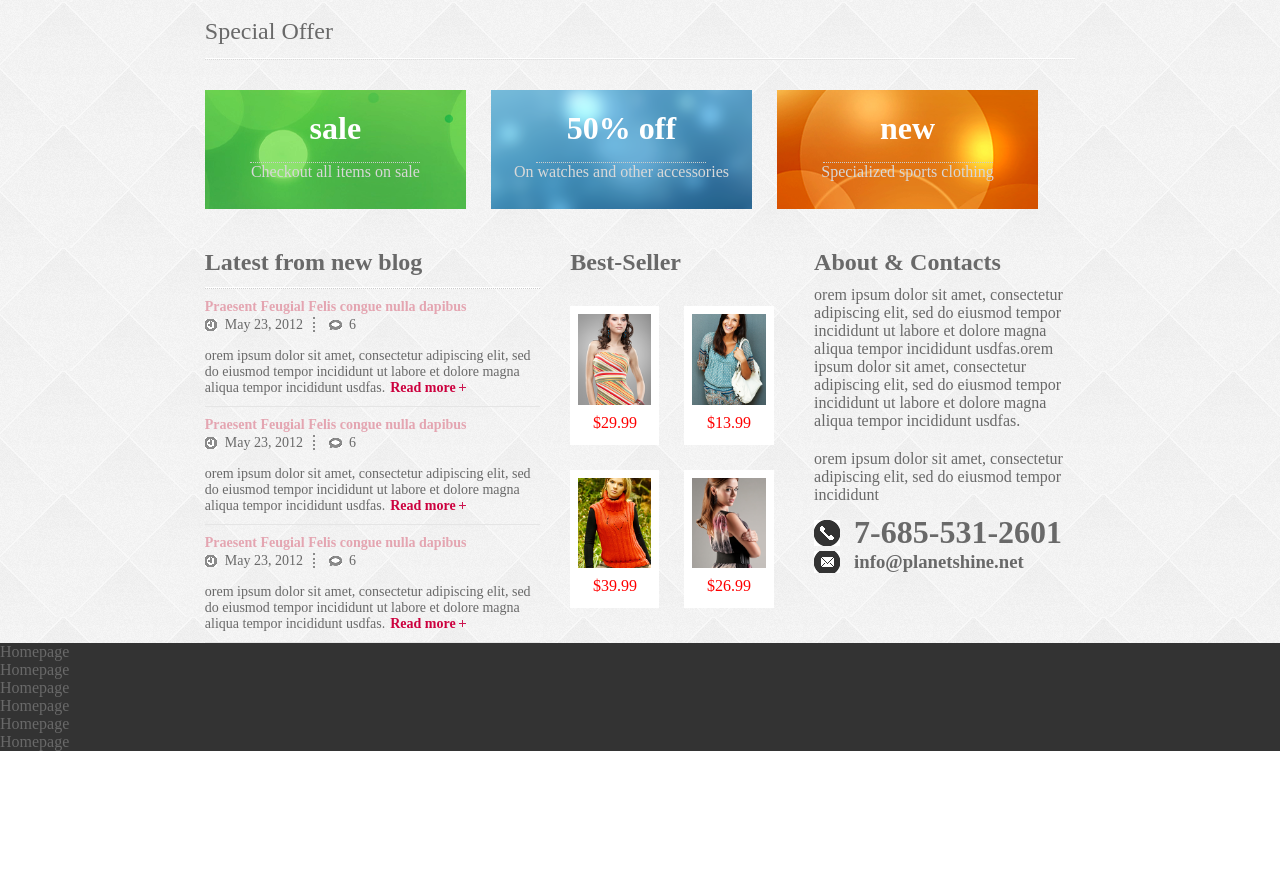
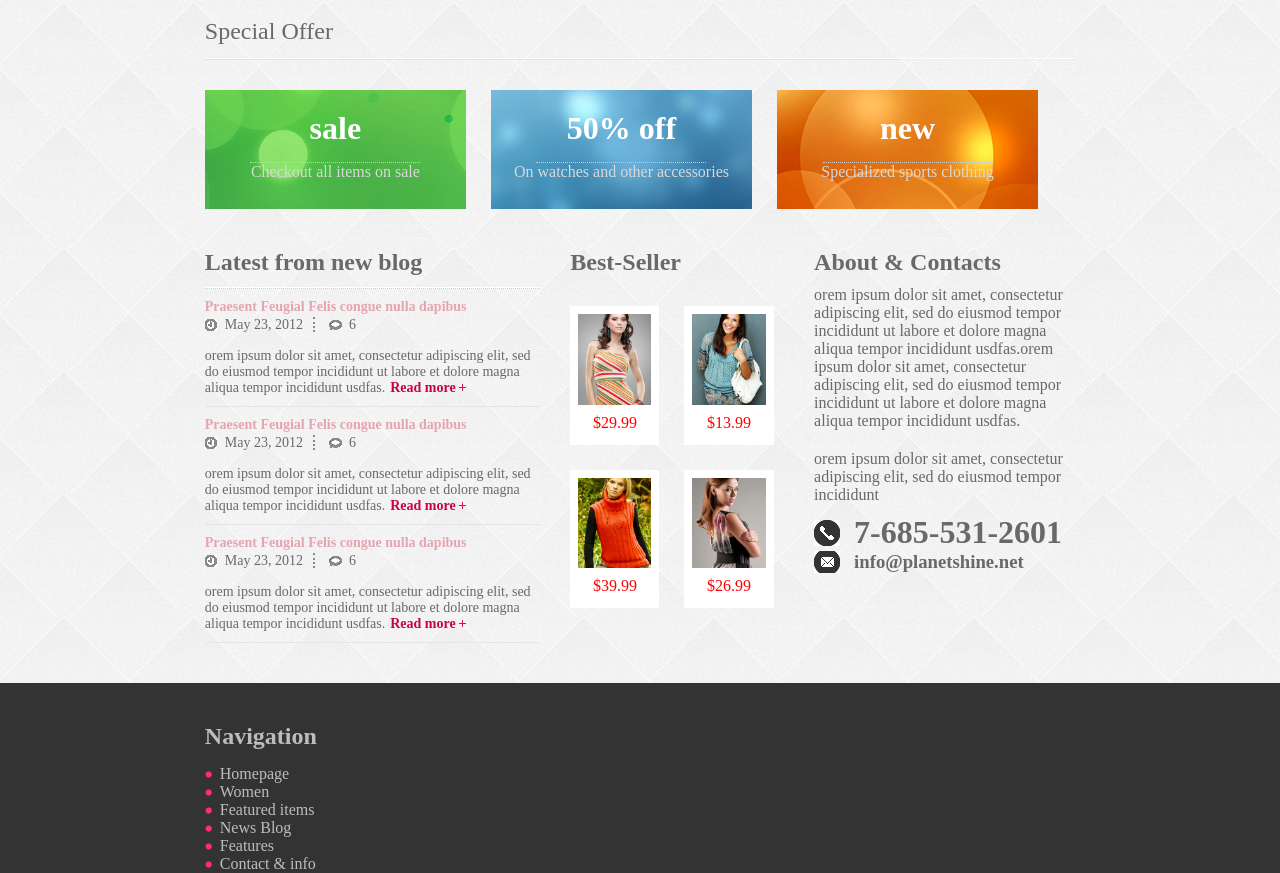
Before and after one commit to jungRoit/pandora, a plain HTML site: page index.html in a window 1280 px wide. Shown: the part 1597-2470 px from the top of the page. Before the commit the page ends 2348 px from the top, so only its background shows below. Drawn offline with Linux system fonts and the light colour scheme.

Commit message:
footer navigation added

```diff
--- a/css/layout.css
+++ b/css/layout.css
@@ -206,7 +206,7 @@ float: right;
 .col3-section {
     width: 68%;
     margin: auto;
-    padding: 40px 0 0 0;
+    padding: 40px 0 40px 0;
 }
 
 .section-left {
@@ -258,4 +258,9 @@ width: 70%;
 
 .footer-top {
     width: 68%;
+    margin: auto;
 }
+
+.navigation {
+    /* width: 20%; */
+}
--- a/css/style.css
+++ b/css/style.css
@@ -178,6 +178,10 @@
     font-weight: normal;
 }
 
+.content-title a {
+    color: #696969;
+}
+
 .content-title span {
     width: 13%;
     float: right;
@@ -334,4 +338,20 @@
 
 .footer {
     background: #333333;
+    color: #bdbdbd;
 }
+
+.navigation-head {
+    padding: 40px 0 15px 0;
+    border-bottom: url("../img/footer-head-border.png");
+    /* background-position: bottom; */
+
+}
+
+.navigation li {
+    list-style-type: none;
+    background: url("../img/footer-nav-list.png");
+    background-repeat: no-repeat;
+    background-position: left;
+    padding-left: 15px;
+}
--- a/index.html
+++ b/index.html
@@ -407,13 +407,16 @@
         <div class="footer">
             <div class="footer-top">
                 <div class="navigation">
+                    <div class="navigation-head">
+                        <h2>Navigation</h2>
+                    </div>
                     <ul>
                         <li>Homepage</li>
-                        <li>Homepage</li>
-                        <li>Homepage</li>
-                        <li>Homepage</li>
-                        <li>Homepage</li>
-                        <li>Homepage</li>
+                        <li>Women</li>
+                        <li>Featured items</li>
+                        <li>News Blog</li>
+                        <li>Features</li>
+                        <li>Contact & info</li>
                     </ul>
                 </div>
             </div>
```
Also changed, not shown: img/footer-head-border.png (added), img/footer-nav-list.png (added).
